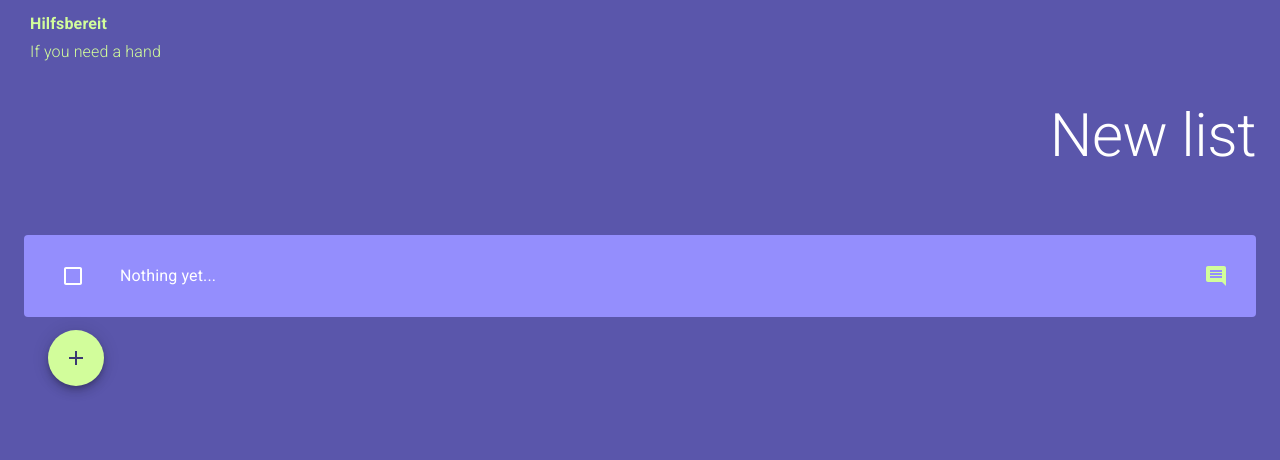
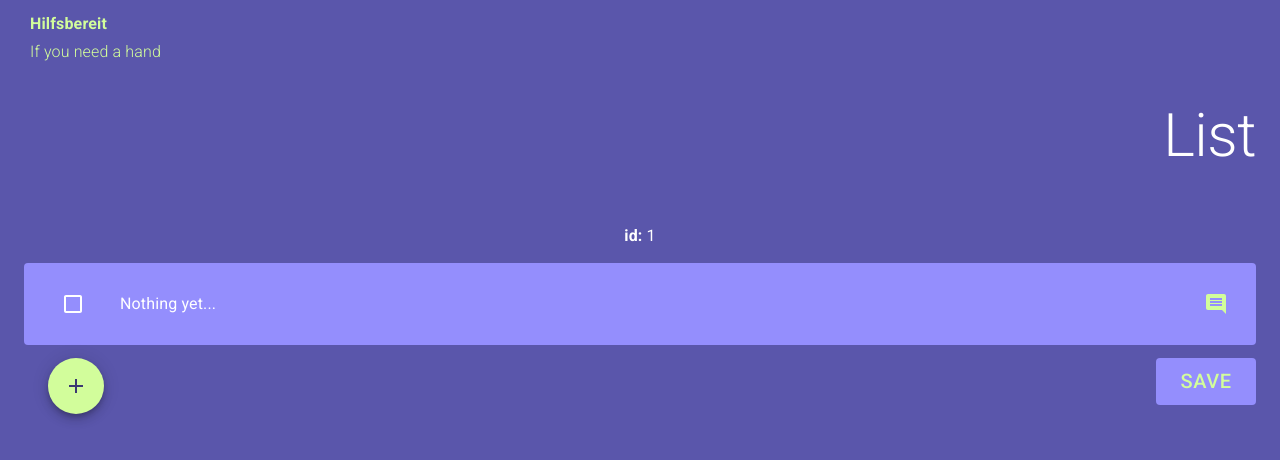
Before and after one commit to Pulko/hilfsbereit, a React (Create React App) app: page /list/create/#1 in a window 1280 px wide. Shown: the top 460 px of the page. Built offline with nearby package versions, Linux system fonts and the light colour scheme; no server answers; the database is empty.

Commit message:
feat: edit and read data from db

```diff
--- a/src/pages/CreateList/index.tsx
+++ b/src/pages/CreateList/index.tsx
@@ -1,4 +1,4 @@
-import React from 'react';
+import React, { useEffect } from 'react';
 
 import { createStyles, makeStyles, Theme } from '@material-ui/core/styles';
 
@@ -10,7 +10,8 @@ import AddIcon from '@material-ui/icons/Add'
 
 import Tasks from 'components/Tasks';
 
-import database from 'firebaseConfig';
+import { database, databaseDoc } from 'firebaseConfig';
+import createTypography from '@material-ui/core/styles/createTypography';
 
 const MAXIMUM_TASKS = 8
 
@@ -57,6 +58,9 @@ interface PageProps {
   history: {
     push: (newPath: string) => void,
   },
+  location: {
+    hash: string,
+  }
 }
 
 const CreateList: React.FC<PageProps> = (props) => {
@@ -64,6 +68,7 @@ const CreateList: React.FC<PageProps> = (props) => {
   const [tasks, setTasks] = React.useState([DEFAULT_TASK])
   const [loading, setLoading] = React.useState(false)
   const [changed, setChanged] = React.useState(false)
+  const [listId] = React.useState(props.location?.hash?.slice(1))
 
   const changeTask = (index: number, text?: string) => {
     setLoading(false)
@@ -80,15 +85,32 @@ const CreateList: React.FC<PageProps> = (props) => {
     setChanged(true)
   }
 
+  useEffect(() => {
+    if (listId) {
+      setChanged(true);
+
+      databaseDoc(listId).get()
+        .then((doc: any) => {
+          const data = doc.data()
+          setTasks(data.tasks)
+        })
+    }
+  }, [props.history, listId, setTasks])
+
   const saveList = () => {
     setLoading(true);
 
-    (database as any).collection('lists').add({
-      password: 'asd',
-      tasks,
-    })
+    (!listId.length
+      ? (database as any).add({
+        password: 'asd',
+        tasks,
+      })
+      : databaseDoc(listId).set({
+        password: 'asd',
+        tasks,
+      }))
       .then((result: any) => {
-        props.history.push(`/list/create/${result.id}`)
+        props.history.push(`/list/create#${result.id}`)
         setLoading(false)
       })
       .catch((error: any) => {
@@ -106,8 +128,15 @@ const CreateList: React.FC<PageProps> = (props) => {
     <Container className={classes.content}>
 
       <Typography variant="h2" className={classes.heading}>
-        {changed ? 'Save list' : 'New list'}
+        {changed ? 'List' : 'New list'}
       </Typography>
+
+      {listId && (
+        <Typography variant="subtitle1">
+          <b>{'id: '}</b>
+          {listId}
+        </Typography>
+      )}
 
       <Tasks tasks={tasks} completeTask={changeTask} saveText={changeTask} />
 
```
